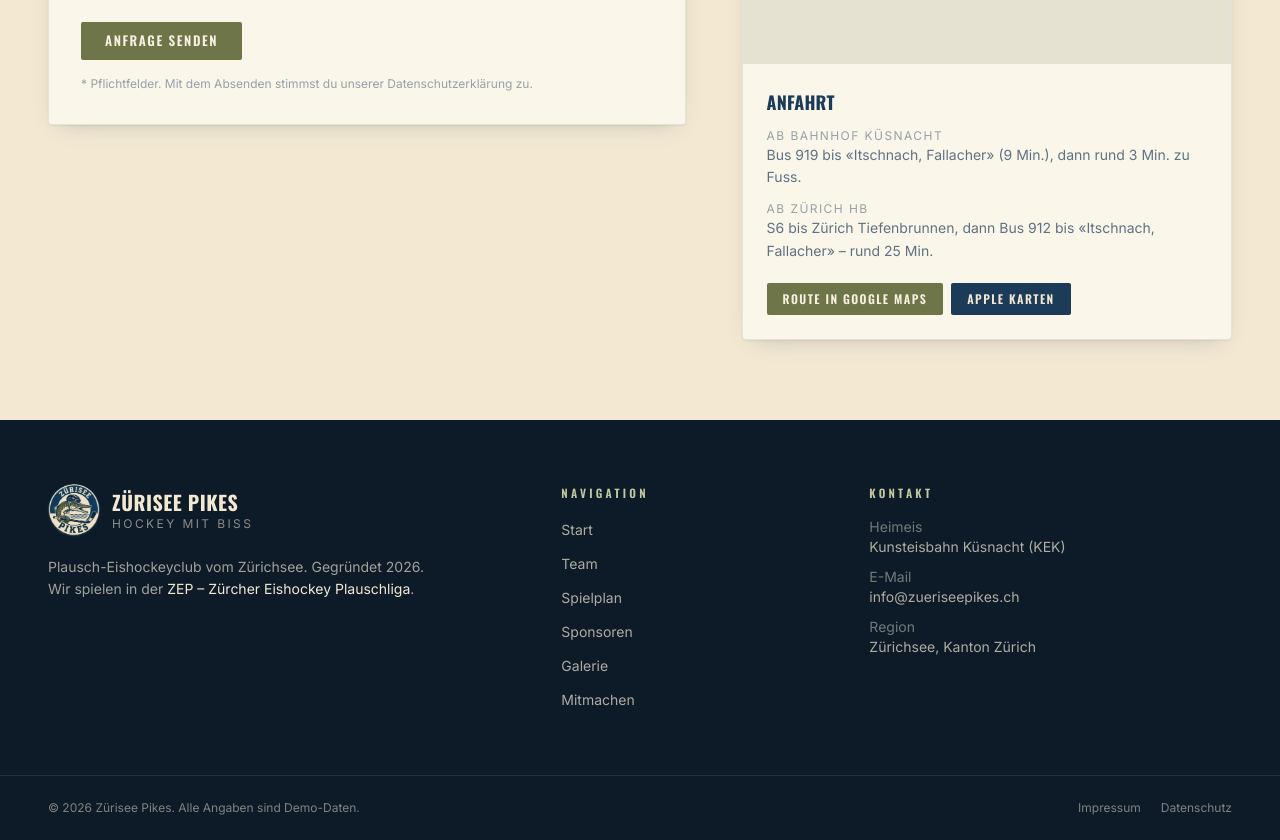
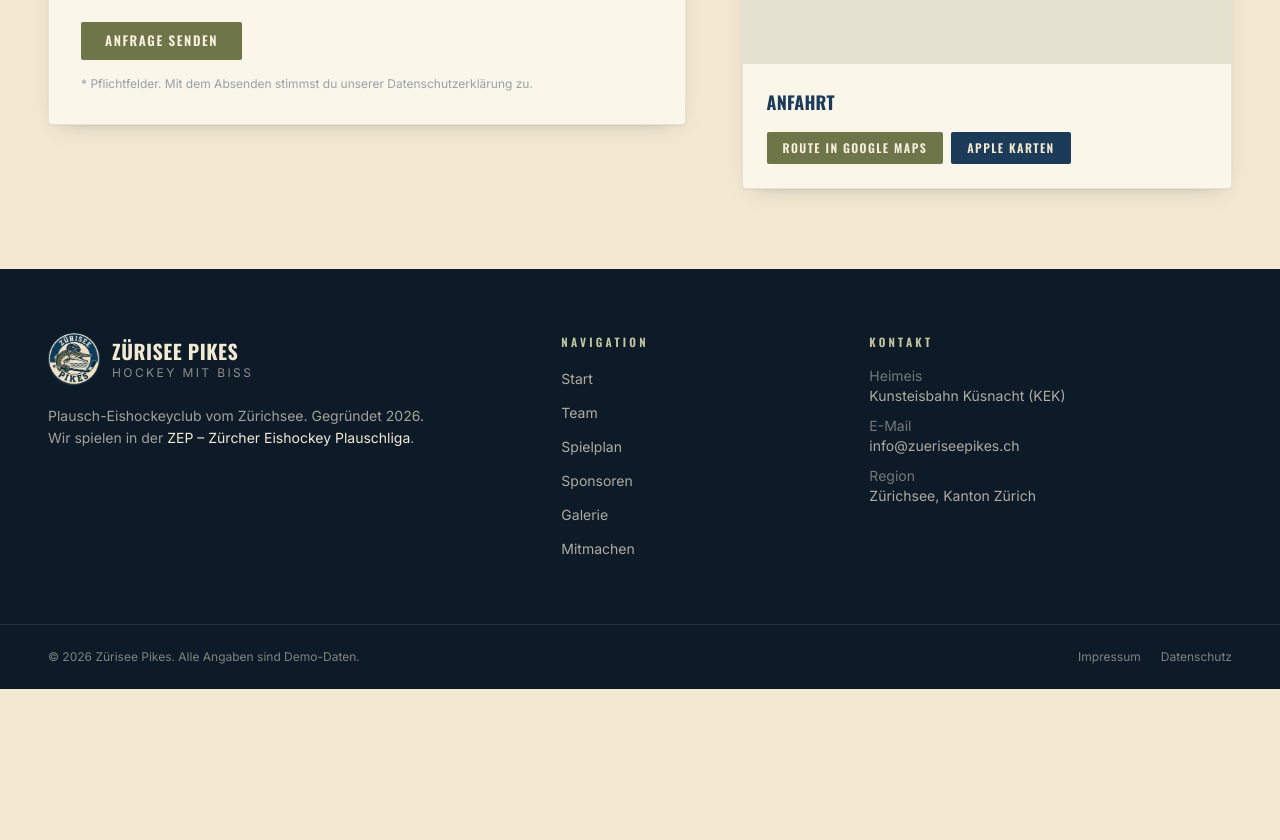
Before and after one commit to laesse10/Pikes, a Next.js app: page /mitmachen in a window 1280 px wide. Shown: the part 1840-2680 px from the top of the page. After the commit the page ends 2529 px from the top, so only its background shows below. Built offline with nearby package versions, Linux system fonts and the light colour scheme; grey boxes are pictures that could not be loaded.

Commit message:
Drop the public-transport directions under the rink map

```diff
--- a/components/RinkMap.tsx
+++ b/components/RinkMap.tsx
@@ -9,7 +9,7 @@ const embedUrl = `https://www.openstreetmap.org/export/embed.html?bbox=${bbox}&l
 const googleUrl = `https://www.google.com/maps/dir/?api=1&destination=${lat},${lon}`;
 const appleUrl = `https://maps.apple.com/?daddr=${lat},${lon}&q=${encodeURIComponent(club.homeRink)}`;
 
-/** Map of the home rink with public-transport directions and route links. */
+/** Map of the home rink with route links. */
 export function RinkMap() {
   return (
     <div className="card overflow-hidden rounded">
@@ -24,17 +24,7 @@ export function RinkMap() {
       </div>
       <div className="p-6">
         <h3 className="font-display text-lg font-bold uppercase text-navy">Anfahrt</h3>
-        <ul className="mt-3 space-y-3 text-sm leading-relaxed text-navy/70">
-          <li>
-            <span className="block text-xs uppercase tracking-[0.12em] text-navy/45">Ab Bahnhof Küsnacht</span>
-            Bus 919 bis «Itschnach, Fallacher» (9 Min.), dann rund 3 Min. zu Fuss.
-          </li>
-          <li>
-            <span className="block text-xs uppercase tracking-[0.12em] text-navy/45">Ab Zürich HB</span>
-            S6 bis Zürich Tiefenbrunnen, dann Bus 912 bis «Itschnach, Fallacher» – rund 25 Min.
-          </li>
-        </ul>
-        <div className="mt-5 flex flex-wrap gap-2">
+        <div className="mt-4 flex flex-wrap gap-2">
           <a href={googleUrl} target="_blank" rel="noopener noreferrer" className="btn btn-olive !px-4 !py-2 text-xs">
             Route in Google Maps
           </a>
```
